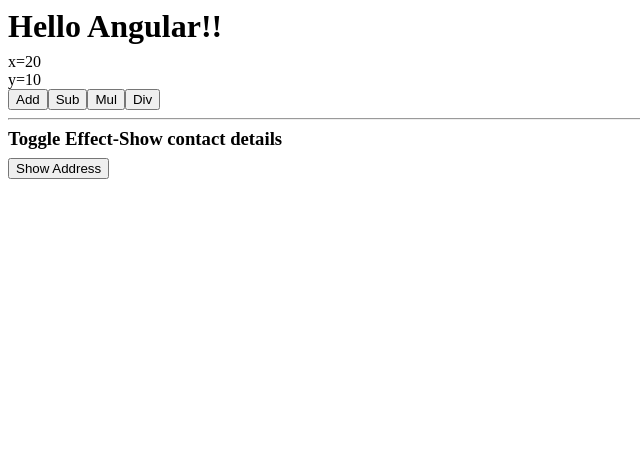
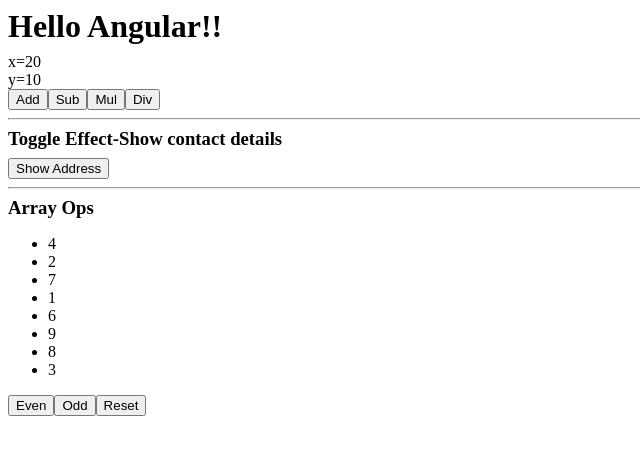
Before and after one commit to SaraswathiYendu/tech-train, an Angular app in the folder AngularUI/: page / in a window 1280 px wide. Shown: the top 454 px of the page, without its empty margins (0-640 px from the left). Built offline with nearby package versions, Linux system fonts and the light colour scheme.

Commit message:
cs: working with array and filtering

```diff
--- a/AngularUI/src/app/app.component.html
+++ b/AngularUI/src/app/app.component.html
@@ -19,3 +19,13 @@
   Delhi. <br />
   Contact: 8855660033
 </div>
+<hr>
+<h3>Array Ops</h3>
+<ul>
+  <li *ngFor="let n of nums">
+      {{n}}
+  </li>
+</ul>
+<button (click)="filterArray('even')">Even</button>
+<button (click)="filterArray('odd')">Odd</button>
+<button (click)="filterArray('reset')">Reset</button>
--- a/AngularUI/src/app/app.component.ts
+++ b/AngularUI/src/app/app.component.ts
@@ -11,6 +11,8 @@
   result:number;
   showAddress: boolean = false;
   lblButton:string = 'Show Address';
+  nums:number[]=[4,2,7,1,6,9,8,3];
+  numsTemp: number[] =[4,2,7,1,6,9,8,3];
   calc(op:string){
 
     switch(op){
@@ -36,6 +38,23 @@
     else
         this.lblButton='Show Address';
   }
+
+  filterArray(op){
+    switch(op){
+      case 'even':
+        this.nums = this.numsTemp;
+        this.nums = this.nums.filter(n=>n%2==0);
+        break;
+      case 'odd':
+        this.nums = this.numsTemp;
+        this.nums = this.nums.filter(n=>n%2==1);
+        break;
+      case 'reset':
+        this.nums = this.numsTemp;
+        break;
+
+    }
+  }
 }
 /*
   number: 10, 10.4
```
